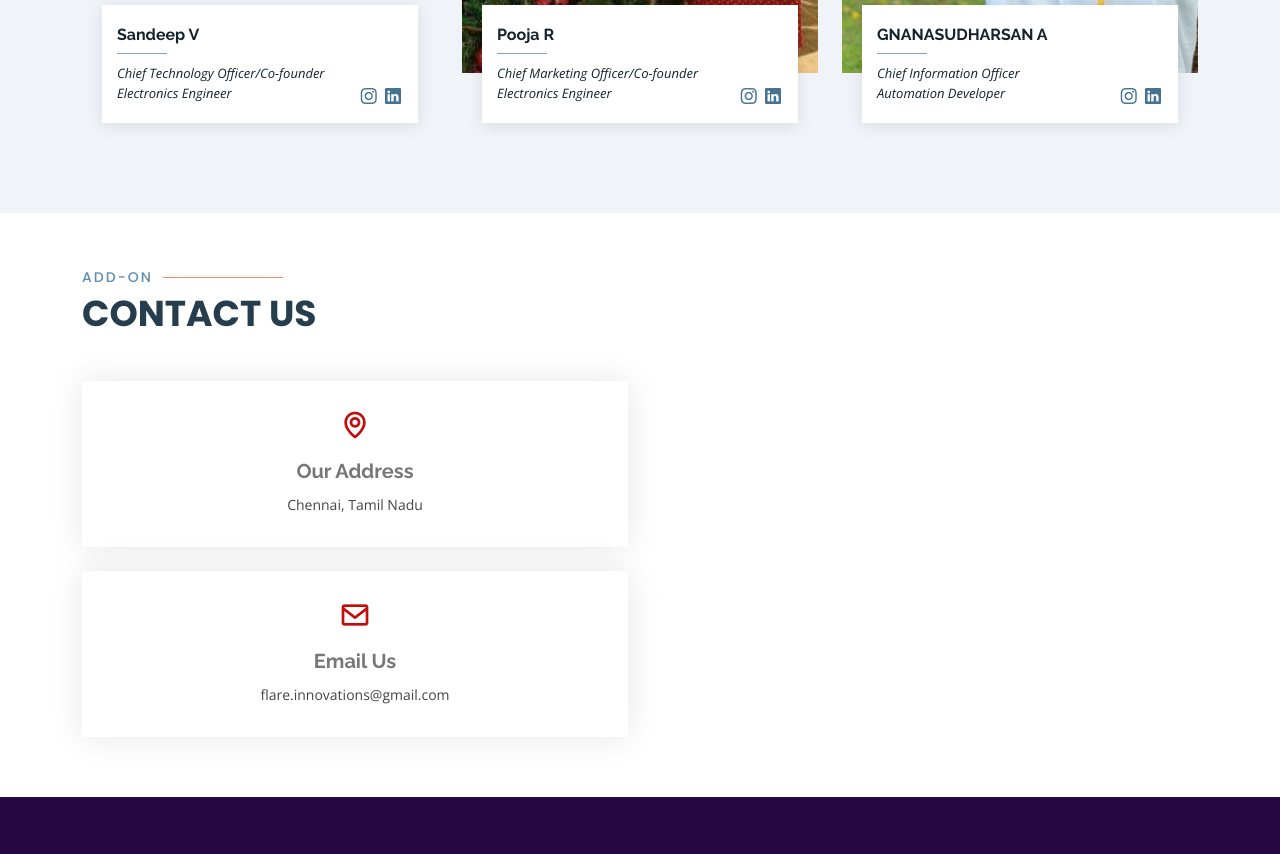
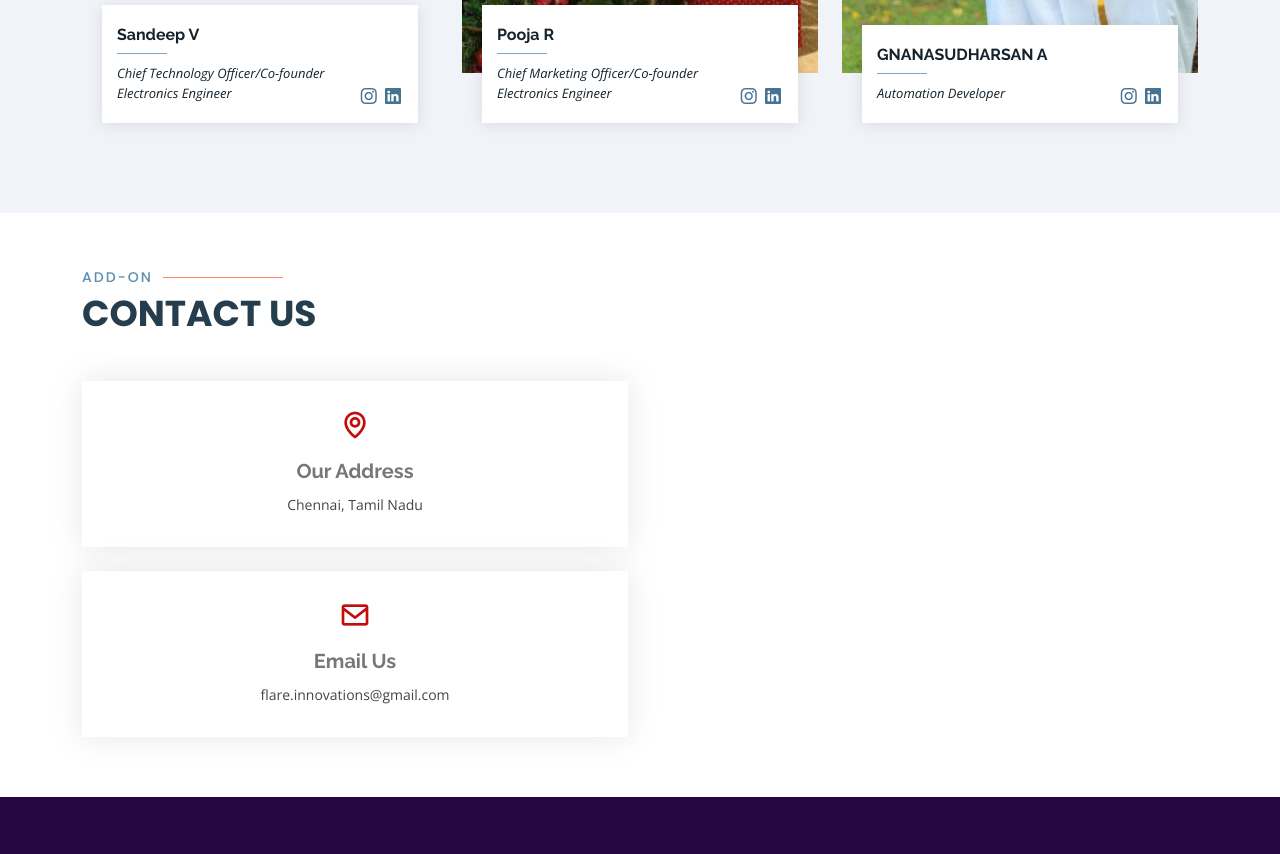
Before and after one commit to yash1th15/flare.github.io, a plain HTML site: page index.html in a window 1280 px wide. Shown: the part 4648-5502 px from the top of the page. Drawn offline with nearby package versions, Linux system fonts and the light colour scheme; a script that the page names is missing; a web font is replaced by a local one.

Commit message:
Update index.html
Downshift

```diff
--- a/index.html
+++ b/index.html
@@ -490,7 +490,7 @@
               <div class="pic"><li class="crop"><img src="assets/img/team/team-6.jpg" class="img-fluid" alt="" width="300px" height="350px"></li></div>
               <div class="member-info">
                 <h4>GNANASUDHARSAN A</h4>
-                <span>Chief Information Officer<br>Automation Developer</span>
+                <span>Automation Developer</span>
                 <div class="social">
                   <a href="https://instagram.com/_gnana_1403_?utm_medium=copy_link"><i class="bi bi-instagram"></i></a>
                   <a href="https://www.linkedin.com/in/gnanasudharsan-a-4b102417b"><i class="bi bi-linkedin"></i></a>
```
